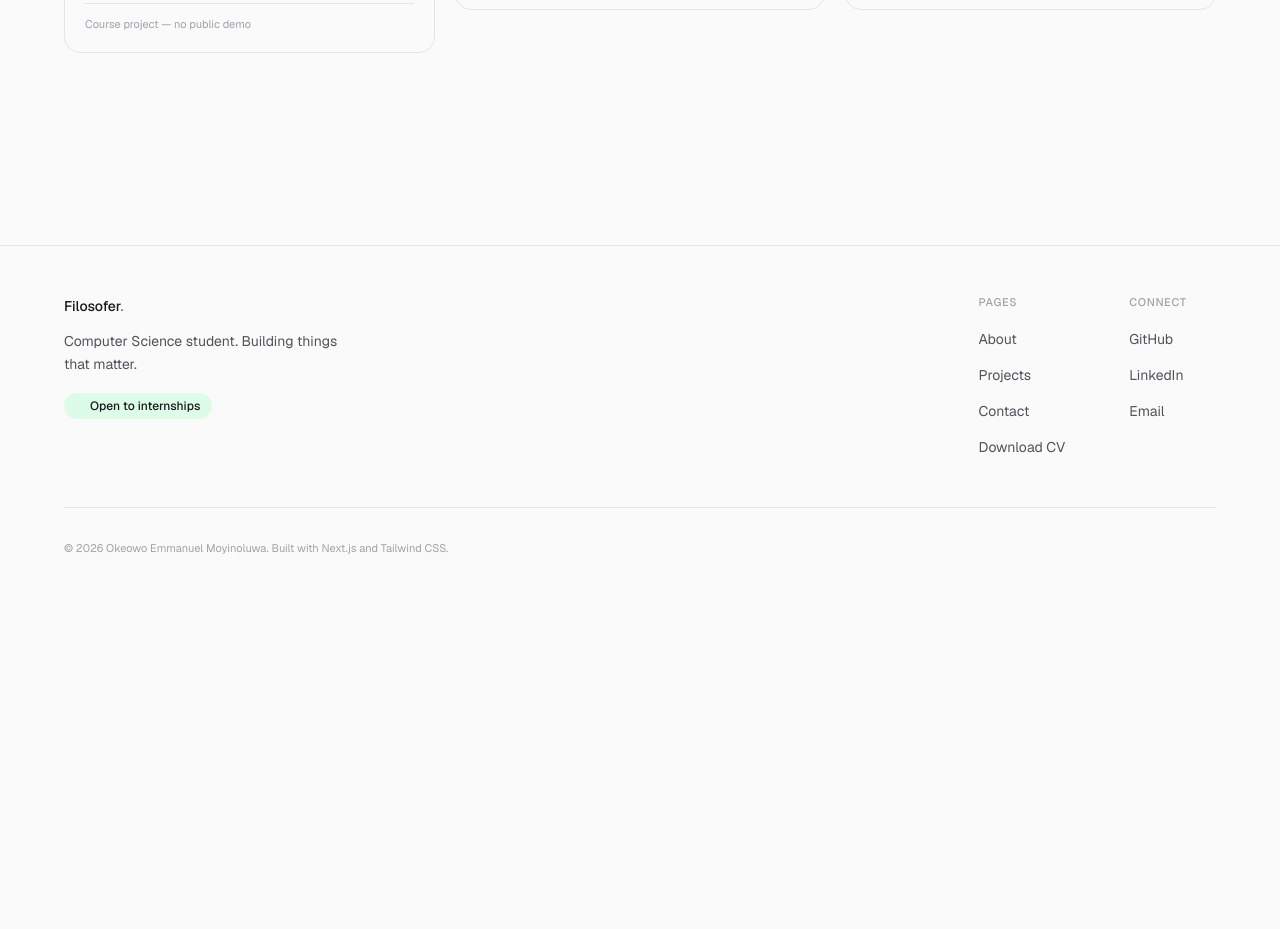
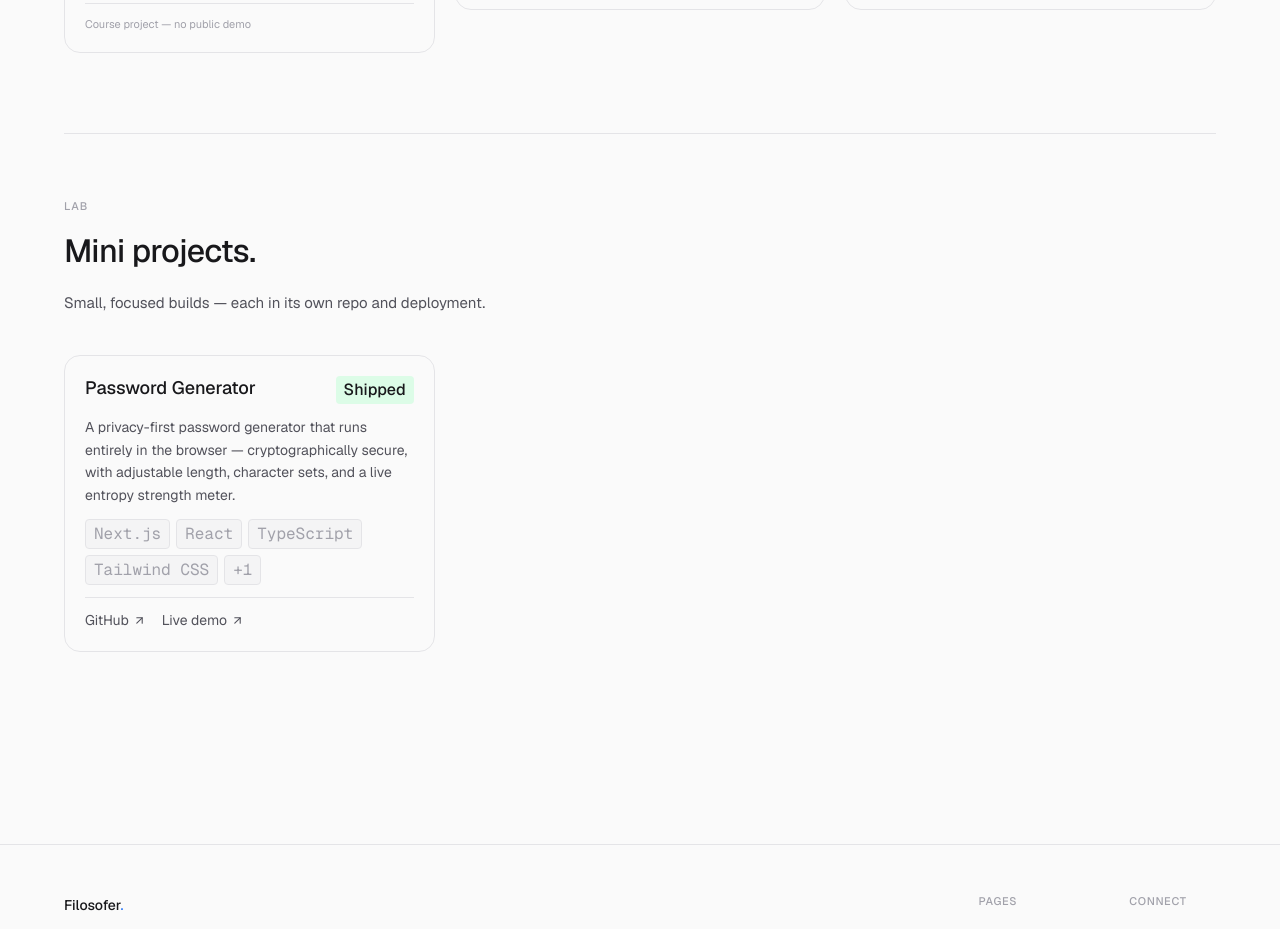
Before and after one commit to FILOSOFER01/okeowo-portfolio, a Next.js app: page /projects in a window 1280 px wide. Shown: the part 840-1769 px from the top of the page. Before the commit the page ends 1444 px from the top, so only its background shows below. Built offline with nearby package versions, Linux system fonts and the light colour scheme.

Commit message:
feat: add mini projects section with Password Generator (plus metadata/OG polish)

```diff
--- a/src/content/data/mini-projects.ts
+++ b/src/content/data/mini-projects.ts
@@ -17,7 +17,17 @@ import type { MiniProject } from "@/types";
 //   status: "shipped",
 // },
 
-export const MINI_PROJECTS: MiniProject[] = [];
+export const MINI_PROJECTS: MiniProject[] = [
+  {
+    name: "Password Generator",
+    description:
+      "A privacy-first password generator that runs entirely in the browser — cryptographically secure, with adjustable length, character sets, and a live entropy strength meter.",
+    techStack: ["Next.js", "React", "TypeScript", "Tailwind CSS", "Web Crypto API"],
+    repoUrl: "https://github.com/FILOSOFER01/password-generator",
+    liveUrl: "https://password-generator-iota-lovat-10.vercel.app/",
+    status: "shipped",
+  },
+];
 
 export function getMiniProjects(): MiniProject[] {
   return MINI_PROJECTS;
```
